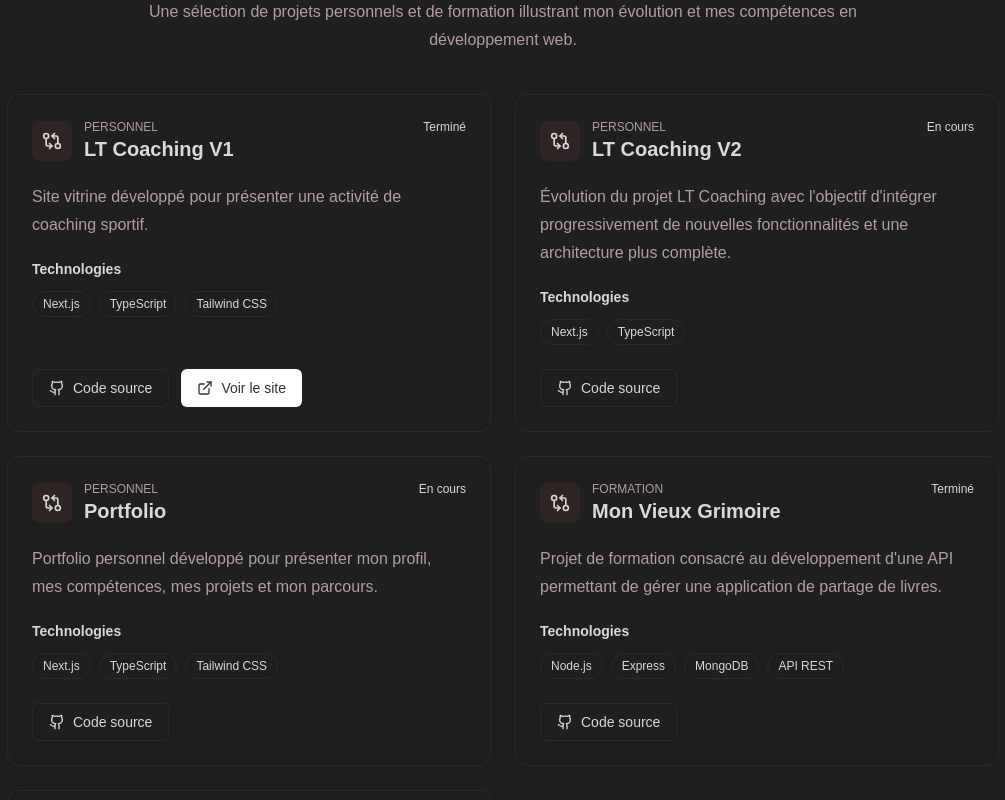
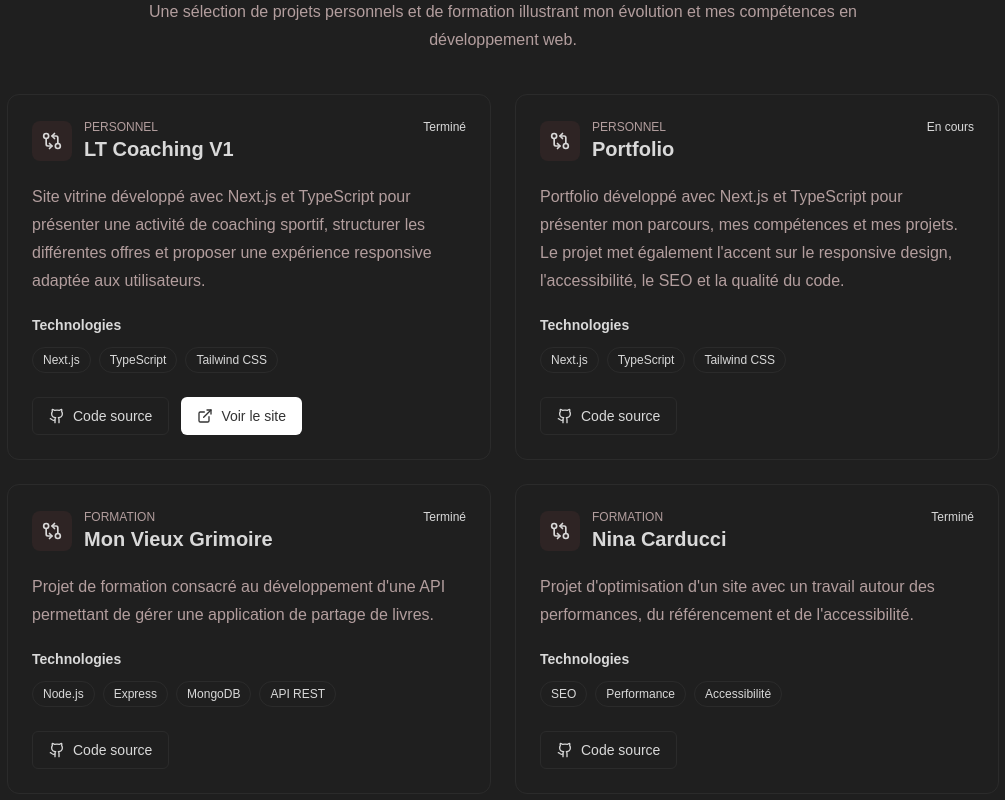
Before and after one commit to ThibautTobi/Portfolio-Pro-2025, a Next.js app: page / in a window 1280 px wide. Shown: the part 3160-3960 px from the top of the page, without its empty margins (137-1142 px from the left). Built offline with nearby package versions, Linux system fonts and the light colour scheme.

Commit message:
refactor : modification du contenu et suppresion de l'ancien code restant

```diff
--- a/app/components/SideProjectSection.tsx
+++ b/app/components/SideProjectSection.tsx
@@ -1,12 +1,3 @@
-//"use client"
-
-// import { LucideIcon,GitCompareArrows,MoveRight } from "lucide-react";
-// import Link from "next/link";
-// import { useState } from "react";
-// import { Badge } from "@/components/ui/badge";
-// import { Card } from "@/components/ui/card";
-// import { Button } from "@/components/ui/button";
-//import { Badge } from "@/components/ui/badge";
 import {
     ExternalLink,
     Github,
@@ -23,6 +14,7 @@ import {
  *
  * par des valeurs beaucoup plus explicites.
  */
+
 type SideProjectProps = {
     title: string;
 
@@ -67,12 +59,13 @@ type SideProjectProps = {
  * Tu peux conserver les autres projets sur GitHub sans forcément
  * les afficher sur ton portfolio.
  */
+
 const SIDE_PROJECTS: SideProjectProps[] = [
     {
         title: "LT Coaching V1",
 
         description:
-            "Site vitrine développé pour présenter une activité de coaching sportif.",
+            "Site vitrine développé avec Next.js et TypeScript pour présenter une activité de coaching sportif, structurer les différentes offres et proposer une expérience responsive adaptée aux utilisateurs.",
 
         technologies: [
             "Next.js",
@@ -89,36 +82,29 @@ const SIDE_PROJECTS: SideProjectProps[] = [
         status: "Terminé",
     },
 
-    {
-        title: "LT Coaching V2",
+    // {
+    //     title: "LT Coaching V2",
 
-        description:
-            "Évolution du projet LT Coaching avec l'objectif d'intégrer progressivement de nouvelles fonctionnalités et une architecture plus complète.",
+    //     description:
+    //         "Évolution du projet LT Coaching avec l'objectif d'intégrer progressivement de nouvelles fonctionnalités et une architecture plus complète.",
 
-        technologies: [
-            "Next.js",
-            "TypeScript",
-        ],
+    //     technologies: [
+    //         "Next.js",
+    //         "TypeScript",
+    //     ],
 
-        /**
-         * ⚠️ Remplace cette URL par le véritable repository
-         * de ta V2 si elle possède déjà son propre repository.
-         *
-         * Si ce n'est pas encore le cas, supprime simplement
-         * ce projet temporairement de la liste.
-         */
-        url: "https://github.com/ThibautTobi/LTcoaching",
+    //     url: "https://github.com/ThibautTobi/LTcoachingv2",
 
-        type: "Personnel",
+    //     type: "Personnel",
 
-        status: "En cours",
-    },
+    //     status: "En cours",
+    // },
 
     {
         title: "Portfolio",
 
         description:
-            "Portfolio personnel développé pour présenter mon profil, mes compétences, mes projets et mon parcours.",
+            "Portfolio développé avec Next.js et TypeScript pour présenter mon parcours, mes compétences et mes projets. Le projet met également l'accent sur le responsive design, l'accessibilité, le SEO et la qualité du code.",
 
         technologies: [
             "Next.js",
@@ -187,10 +173,6 @@ return (
             {/* INTRODUCTION */}
 
             <div className="max-w-3xl mx-auto text-center">
-
-                {/* <Badge variant={"outline"} className="text-xl text-primary m-8 border-4" >
-                    Projets
-                </Badge> */}
 
                 <h2
                     id="projects-title"
@@ -334,233 +316,3 @@ return (
 
         );
 };
-
-/********** ancienne version */
-
-//     const [visibleProjects,setVisibleProjetcs] = useState(2);
-
-//     const showMoreProjects = () => {
-//         setVisibleProjetcs(prev => Math.min(prev + 2, SIDE_PROJECTS.length));
-//     };
-
-//     const showLessProjects = () => {
-//         setVisibleProjetcs(prev => Math.max(prev -2 , 2));
-//     };
-
-//     return (
-//         <>
-//             <Card className="flex flex-[2] flex-col p-4 gap-2">
-//                 <h3 className="text-2xl p-2">Projects et fun Projects </h3>
-//                 <div className="flex flex-col gap-4">
-//                     {SIDE_PROJECTS.slice(0, visibleProjects).map((projets,index) =>
-//                     <SideProject
-//                         key={index}
-//                         {...projets}/>
-//                     )}
-//                 </div>
-//                 {/* Boutons Voir Plus / Voir Moins */}
-//                 <div className="mt-4 flex flex-row items-center justify-center gap-2">
-//                     {visibleProjects < SIDE_PROJECTS.length && (
-//                         <Button
-//                             onClick={showMoreProjects}
-//                             className="p-2"
-//                             variant="outline"
-//                         >
-//                             Voir plus
-//                         </Button>
-//                     )}
-//                     {visibleProjects > 2 && (
-//                         <Button
-//                             onClick={showLessProjects}
-//                             className="p-2"
-//                             variant="outline"
-//                         >
-//                             Voir moins
-//                         </Button>
-//                     )}
-//                 </div>
-//             </Card>
-//         </>
-//     )
-// }
-
-// export type SideProjectProps = {
-//     Logo : LucideIcon;
-//     title : string ;
-//     description : string;
-//     site? : string;
-//     url : string;
-//     formation : boolean;
-//     fin : boolean;
-//     nonfini : boolean;
-// }
-
-// export function SideProject  ( props : SideProjectProps) {
-
-//     return (
-//         <div className="relative inline-flex hover:rounded-lg gap-4 p-2 hover:bg-accent/30 transition-colors group w-full flex-col">
-//                 <div className="flex flex-row items-center">
-//                     <span className="bg-accent text-accent-foreground p-4 mr-3 rounded-sm">
-//                         <props.Logo size={16}/>
-//                     </span>
-//                     <div className="max-w-56">
-//                         <p className="text-lg font-semibold">{props.title}</p>
-//                         <p className="text-sm text-muted-foreground">{props.description}</p>
-//                     </div>
-//                 </div>
-
-//                 {/* Lien vers GitHub + Lien vers le site si dispo */}
-//                 <div className="flex gap-4 px-2 mt-2">
-//                     <Link
-//                     href={props.url}
-//                     target="_blank"
-//                     className="text-sm hover:underline"
-//                     >
-//                         <Button size="sm" variant="outline">Code GitHub</Button>
-//                     </Link>
-//                     {props.site && (
-//                     <Link
-//                         href={props.site}
-//                         target="_blank"
-//                         className="text-sm hover:underline"
-//                     >
-//                         <Button size="sm" variant="outline">Site Web</Button>
-//                     </Link>
-//                     )}
-//                 </div>
-
-//                 <div className="flex flex-row justify-between">
-//                     <div className="top-2 right-2">
-//                         {props.formation && (
-//                             <Badge variant="outline" className="border-4 m-2">Formation</Badge>
-//                         )}
-//                         {props.fin && (
-//                             <Badge variant="outline" className="border-4 m-2">Fini</Badge>
-//                         )}
-//                         {props.nonfini && (
-//                             <Badge variant="outline" className="border-4 m-2">Non Fini</Badge>
-//                         )}
-//                     </div>
-//                     <div className="top-1/2 group-hover:translate-x-2 group-hover:translate-y-1 transition-transform mr-2">
-//                         <MoveRight />
-//                     </div>
-//                 </div>
-//         </div>
-//     )
-// }
-
-// export const SIDE_PROJECTS : SideProjectProps[] = [
-//             {
-//         Logo : GitCompareArrows,
-//         title : "LT coaching V2",
-//         description : " création site vitrine services sportifs TypeScript Next Js",
-//         url : "https://github.com/ThibautTobi/LTcoaching-V2",
-//         site : "",
-//         formation : false,
-//         fin : false,
-//         nonfini : true,
-//     },
-//         {
-//         Logo : GitCompareArrows,
-//         title : "LT coaching V1",
-//         description : " création site vitrine services sportifs TypeScript Next Js",
-//         url : "https://github.com/ThibautTobi/LTcoaching",
-//         site : "https://lt-coaching.vercel.app/",
-//         formation : false,
-//         fin : true,
-//         nonfini : false,
-//     },
-//     {
-//         Logo : GitCompareArrows,
-//         title : "Project Portfolio actuel",
-//         description : " création portfolio TypeScript Next Js",
-//         url : "https://github.com/ThibautTobi/Portfolio-Pro-2025",
-//         site : "",
-//         formation : false,
-//         fin : true,
-//         nonfini : false,
-//     },
-//     {
-//         Logo : GitCompareArrows,
-//         title : "Project Portfolio 2",
-//         description : " création deuxiéme portfolio ",
-//         url : "https://github.com/ThibautTobi/photo-web-site",
-//         site : "https://www.denis-thibaut.com/",
-//         formation : false,
-//         fin : true,
-//         nonfini : false,
-//     },
-//     {
-//         Logo : GitCompareArrows,
-//         title : "Project Personnel",
-//         description : " création site photographe en Next Js / Node Js avec gestion client , commande , sélection et recuperation photos",
-//         url : "https://github.com/ThibautTobi/photo-web-site",
-//         formation : false,
-//         fin : false,
-//         nonfini : true,
-//     },
-//     {
-//         Logo : GitCompareArrows,
-//         title : "Project Personnel",
-//         description : " création site e-commerce react / Node Js avec systéme de paiements",
-//         url : "https://github.com/ThibautTobi/photo-web-site",
-//         formation : false,
-//         fin : false,
-//         nonfini : true,
-//     },
-//     {
-//         Logo : GitCompareArrows,
-//         title : "Project Premier Portfolio",
-//         description : "création de mon premier portfolio ",
-//         site : "https://thibauttobi.github.io/Portfolio-Thibaut/",
-//         url : "https://github.com/ThibautTobi/Portfolio-Thibaut",
-//         formation : false ,
-//         fin : true,
-//         nonfini : false,
-//     },
-//     {
-//         Logo : GitCompareArrows,
-//         title : "Project 7 : Back-End-Mon-Vieux-Grimoire",
-//         description : " création du Back end en Node Js",
-//         url : "https://github.com/ThibautTobi/P7-Back-End-Mon-Vieux-Grimoire",
-//         formation : true,
-//         fin : true,
-//         nonfini : false,
-//     },
-//     {
-//         Logo : GitCompareArrows,
-//         title : "Project 6 Site Kasa Location immobilière",
-//         description : "création Page React",
-//         url : "https://github.com/ThibautTobi/P6_Site_Kasa_Location_immobiliere",
-//         formation : true,
-//         fin : true,
-//         nonfini : false,
-//     },
-//     {
-//         Logo : GitCompareArrows,
-//         title : "Project 5 : Nina Carducci",
-//         description : "optimisation et référencement de la page web",
-//         url : "https://github.com/ThibautTobi/P5_Nina_Carducci",
-//         formation : true,
-//         fin : true,
-//         nonfini : false,
-//     },
-//     {
-//         Logo : GitCompareArrows,
-//         title : "Project 3 : Portfolio architecte sophie bluel",
-//         description : "intégration du javascript",
-//         url : "https://github.com/ThibautTobi/Projet_3_Portfolio-architecte-sophie-bluel",
-//         formation : true,
-//         fin : true,
-//         nonfini : false,
-//     },
-//     {
-//         Logo : GitCompareArrows,
-//         title : "Project 2 : Booki",
-//         description : " création responsive de la page HTML",
-//         url : "https://github.com/ThibautTobi/Projet_2",
-//         formation : true,
-//         fin : true,
-//         nonfini : false,
-//     },
-// ]
```
